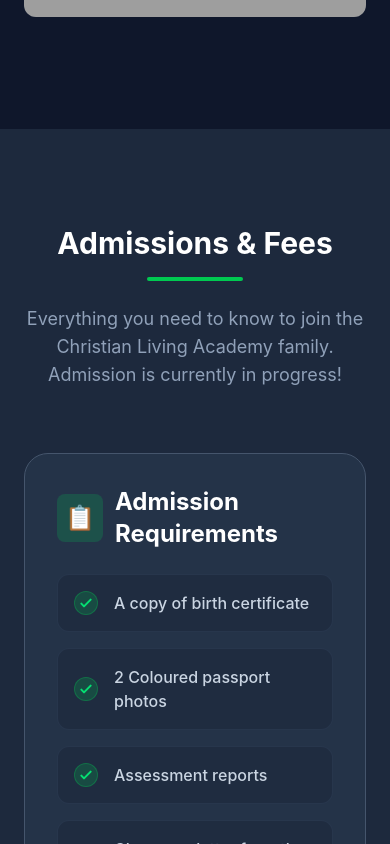
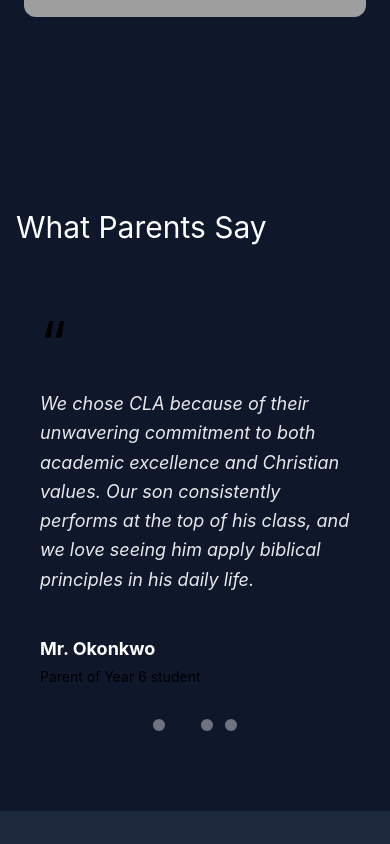
Before and after one commit to Jakegak/cla-website, a React (Vite) app: page / in a window 390 px wide. Shown: the part 7660-8504 px from the top of the page. Built offline with nearby package versions, Linux system fonts and the light colour scheme; grey boxes are pictures that could not be loaded.

Commit message:
feat(testimonials): parent and student testimonials carousel

```diff
--- a/src/App.jsx
+++ b/src/App.jsx
@@ -4,6 +4,7 @@
 import AboutUs from "./components/AboutUs";
 import Programmes from "./components/Programmes";
 import ActivitiesGallery from "./components/ActivitiesGallery";
+import Testimonials from "./components/Testimonials";
 import AdmissionsAndFees from "./components/AdmissionsAndFees";
 import Footer from "./components/Footer";
 import ApplicationModal from "./components/ApplicationModal";
@@ -26,6 +27,8 @@
 
       <ActivitiesGallery />
 
+      <Testimonials />
+
       <section id="admissions">
         <AdmissionsAndFees />
       </section>
--- /dev/null
+++ b/src/components/Testimonials.jsx
@@ -0,0 +1,146 @@
+import { useState, useEffect, useRef, useCallback } from "react";
+import { motion, AnimatePresence } from "framer-motion";
+
+const TESTIMONIALS = [
+  {
+    id: 1,
+    name: "Mrs. Adebayo",
+    relationship: "Parent of Year 4 student",
+    quote:
+      "Christ Legacy Academy has been a tremendous blessing to our family. Our daughter has grown not only academically but also in her faith and character. The teachers genuinely care about nurturing the whole child in a Christ-centred environment.",
+  },
+  {
+    id: 2,
+    name: "Mr. Okonkwo",
+    relationship: "Parent of Year 6 student",
+    quote:
+      "We chose CLA because of their unwavering commitment to both academic excellence and Christian values. Our son consistently performs at the top of his class, and we love seeing him apply biblical principles in his daily life.",
+  },
+  {
+    id: 3,
+    name: "Mrs. Thompson",
+    relationship: "Parent of Year 2 student",
+    quote:
+      "The dedication of the staff at Christ Legacy Academy is truly remarkable. My daughter looks forward to school every single day. The balance between rigorous academics and spiritual development is exactly what we were looking for.",
+  },
+  {
+    id: 4,
+    name: "Pastor & Mrs. Eze",
+    relationship: "Parents of Year 5 and Year 3 students",
+    quote:
+      "Having two children at CLA, we can confidently say the school delivers on its promise of raising godly leaders. The curriculum is excellent, the moral foundation is strong, and our children are thriving in every area.",
+  },
+];
+
+const cardVariants = {
+  hidden: { opacity: 0, y: 30 },
+  visible: {
+    opacity: 1,
+    y: 0,
+    transition: { duration: 0.6, ease: "easeOut" },
+  },
+  exit: {
+    opacity: 0,
+    y: -30,
+    transition: { duration: 0.4, ease: "easeIn" },
+  },
+};
+
+const INTERVAL_MS = 4000;
+
+export default function Testimonials() {
+  const [activeIndex, setActiveIndex] = useState(0);
+  const isPausedRef = useRef(false);
+  const intervalRef = useRef(null);
+
+  const startInterval = useCallback(() => {
+    if (intervalRef.current) {
+      clearInterval(intervalRef.current);
+    }
+    intervalRef.current = setInterval(() => {
+      if (!isPausedRef.current) {
+        setActiveIndex((prev) => (prev + 1) % TESTIMONIALS.length);
+      }
+    }, INTERVAL_MS);
+  }, []);
+
+  useEffect(() => {
+    startInterval();
+    return () => {
+      if (intervalRef.current) {
+        clearInterval(intervalRef.current);
+      }
+    };
+  }, [startInterval]);
+
+  function handleMouseEnter() {
+    isPausedRef.current = true;
+  }
+
+  function handleMouseLeave() {
+    isPausedRef.current = false;
+  }
+
+  function handleDotClick(index) {
+    setActiveIndex(index);
+    startInterval();
+  }
+
+  const testimonial = TESTIMONIALS[activeIndex];
+
+  return (
+    <section id="testimonials" className="bg-cla-purple py-20 px-4">
+      <div className="max-w-4xl mx-auto">
+        <h2 className="font-heading text-3xl md:text-4xl text-white mb-4">
+          What Parents Say
+        </h2>
+        <div className="h-1 w-16 bg-cla-gold mx-auto mb-12 rounded-full" />
+
+        <div
+          onMouseEnter={handleMouseEnter}
+          onMouseLeave={handleMouseLeave}
+          aria-live="polite"
+          className="relative min-h-64 flex items-center justify-center"
+        >
+          <AnimatePresence mode="wait">
+            <motion.div
+              key={testimonial.id}
+              variants={cardVariants}
+              initial="hidden"
+              animate="visible"
+              exit="exit"
+              className="w-full max-w-2xl mx-auto px-6"
+            >
+              <div className="text-cla-gold text-6xl leading-none mb-4 font-heading">
+                &ldquo;
+              </div>
+              <p className="text-white/90 text-lg md:text-xl italic leading-relaxed mb-6">
+                {testimonial.quote}
+              </p>
+              <div className="h-px w-12 bg-cla-gold mx-auto mb-4" />
+              <p className="text-white font-bold text-lg">{testimonial.name}</p>
+              <p className="text-cla-gold text-sm mt-1">
+                {testimonial.relationship}
+              </p>
+            </motion.div>
+          </AnimatePresence>
+        </div>
+
+        <div className="flex items-center justify-center gap-3 mt-8">
+          {TESTIMONIALS.map((item, index) => (
+            <button
+              key={item.id}
+              onClick={() => handleDotClick(index)}
+              aria-label={`Go to testimonial ${index + 1}`}
+              className={`w-3 h-3 rounded-full transition-all duration-300 ${
+                index === activeIndex
+                  ? "bg-cla-gold scale-125"
+                  : "bg-white/40 hover:bg-white/60"
+              }`}
+            />
+          ))}
+        </div>
+      </div>
+    </section>
+  );
+}
```
Also changed, not shown: 2 other files (tests, documents, lock files or other folders).
